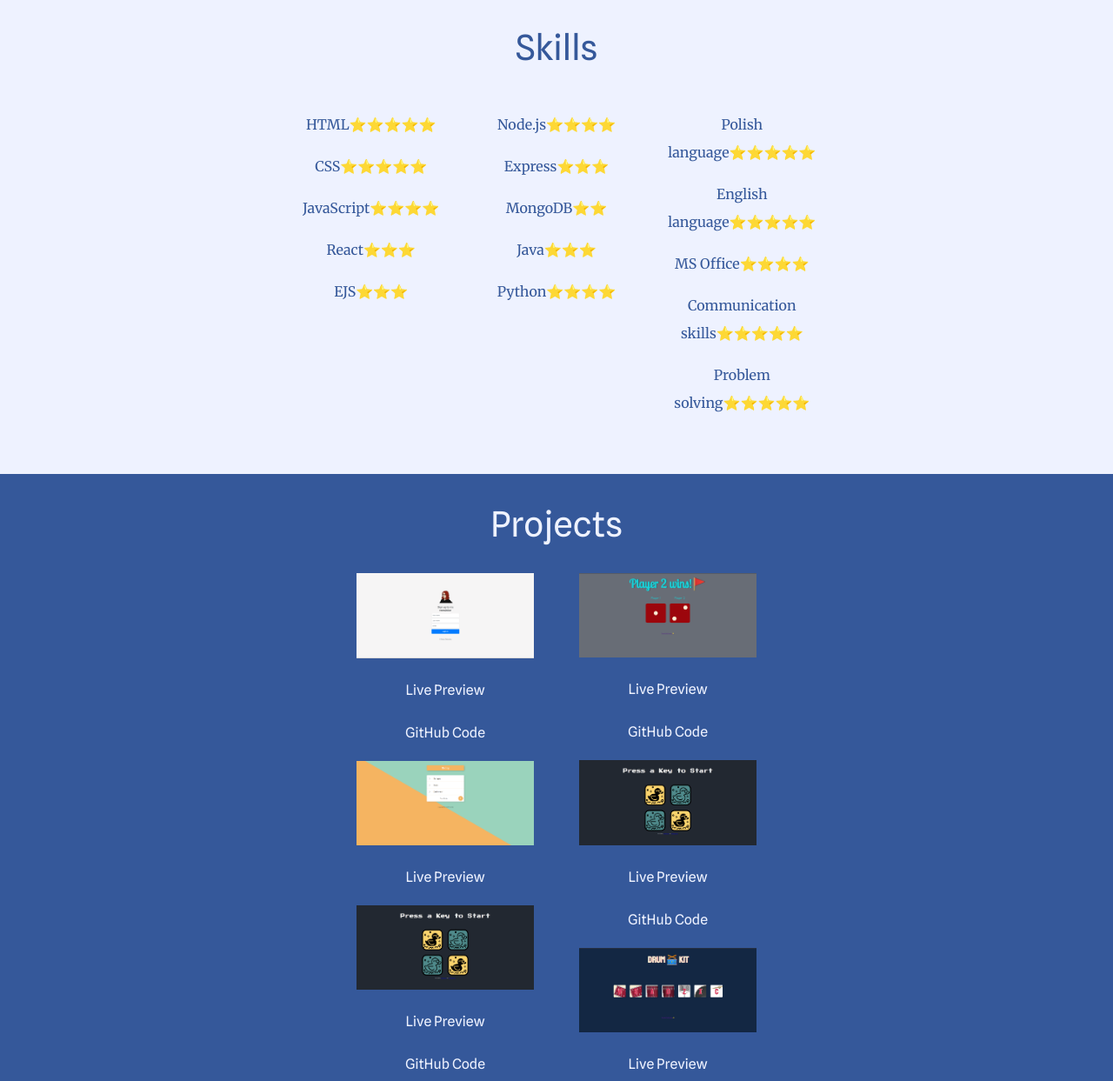
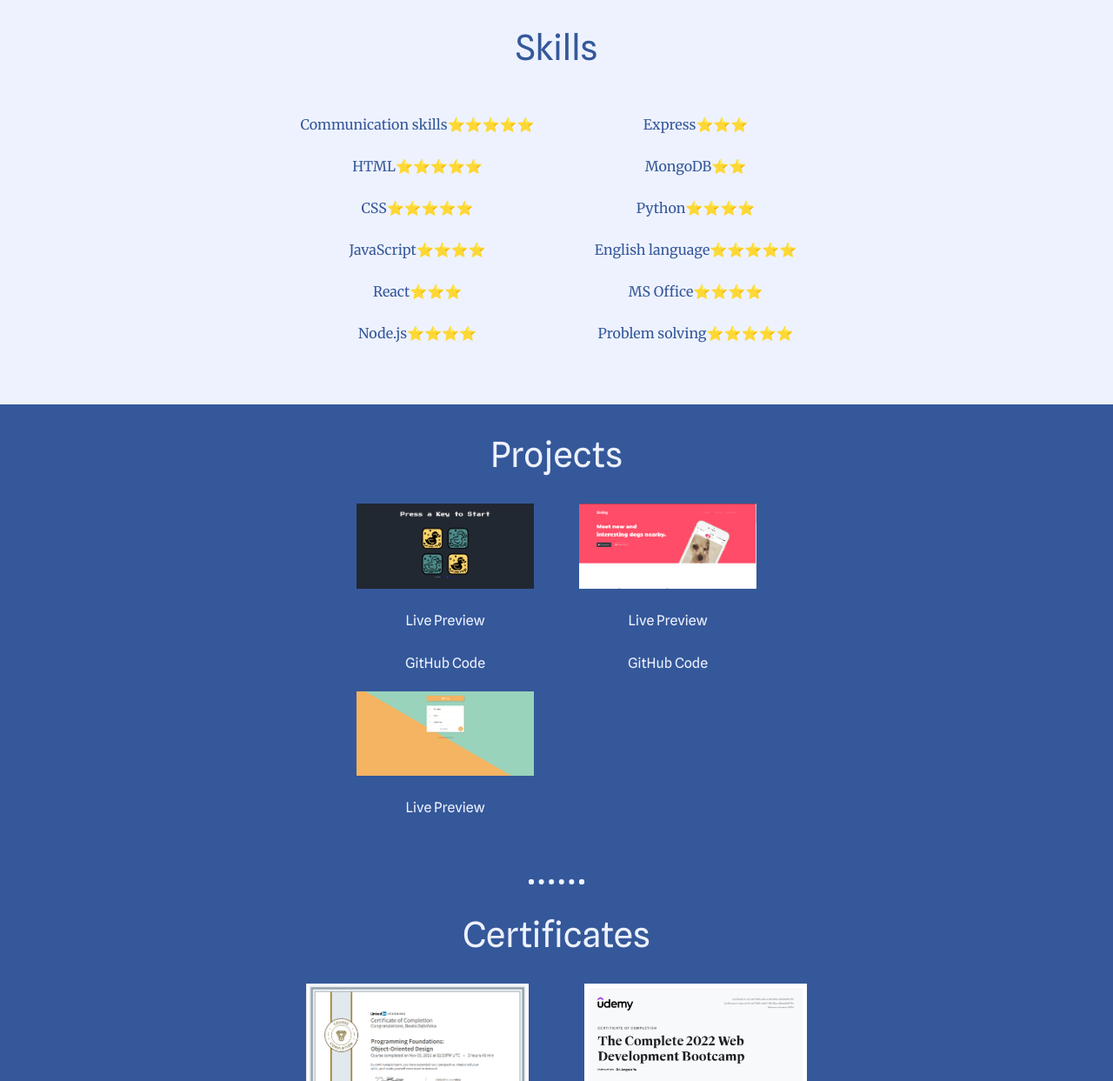
Before and after one commit to bdebinska/personal-website, a plain HTML site: page index.html in a window 1280 px wide. Shown: the part 1140-2383 px from the top of the page at 87% size. Drawn offline with Linux system fonts and the light colour scheme.

Commit message:
Change layout

```diff
--- a/css/styles.css
+++ b/css/styles.css
@@ -6,7 +6,7 @@ body {
   font-family: 'Merriweather', serif;
   background-color: #35589A;
   color: #EEF2FF;
-
+  box-sizing: border-box;
 }
 
 /*nav {
@@ -63,8 +63,8 @@ a:hover {
 }
 
 #skills {
+  width: 50%;
   margin: auto;
-  width: 50%;
 }
 
 #projects {
@@ -102,13 +102,8 @@ a:hover {
   color: #35589A;
 }
 
-
-.container {
+.main-container {
   display: flex;
-}
-
-.column-33 {
-  flex: 33.33%;
 }
 
 .column-50 {
--- a/index.html
+++ b/index.html
@@ -8,6 +8,7 @@
   <link rel="icon" href="images/favicon.png">
   <link rel="preconnect" href="https://fonts.googleapis.com">
   <link rel="preconnect" href="https://fonts.gstatic.com" crossorigin>
+  <script src="script.js"></script>
   <link href="https://fonts.googleapis.com/css2?family=Lobster+Two&family=Merriweather&family=Spline+Sans&display=swap" rel="stylesheet">
 </head>
 
@@ -40,26 +41,21 @@
 
     <div id="skills">
       <h2>Skills</h2>
-      <div class="container">
-        <div class="column-33">
+      <div class="main-container">
+        <div class="column-50">
+          <p>Communication skills⭐⭐⭐⭐⭐</p>
           <p>HTML⭐⭐⭐⭐⭐</p>
           <p>CSS⭐⭐⭐⭐⭐</p>
           <p>JavaScript⭐⭐⭐⭐</p>
           <p>React⭐⭐⭐</p>
-          <p>EJS⭐⭐⭐</p>
+          <p>Node.js⭐⭐⭐⭐</p>
         </div>
-        <div class="column-33">
-          <p>Node.js⭐⭐⭐⭐</p>
+        <div class="column-50">
           <p>Express⭐⭐⭐</p>
           <p>MongoDB⭐⭐</p>
-          <p>Java⭐⭐⭐</p>
           <p>Python⭐⭐⭐⭐</p>
-        </div>
-        <div class="column-33">
-          <p>Polish language⭐⭐⭐⭐⭐</p>
           <p>English language⭐⭐⭐⭐⭐</p>
           <p>MS Office⭐⭐⭐⭐</p>
-          <p>Communication skills⭐⭐⭐⭐⭐</p>
           <p>Problem solving⭐⭐⭐⭐⭐</p>
         </div>
       </div>
@@ -72,28 +68,19 @@
 
     <div id="projects">
       <h2>Projects</h2>
-      <div class="container">
+      <div class="main-container">
         <div class="column-50">
-          <img class="img" src="images/newsletter.png" alt="newsletter website">
-          <p><a href="https://stormy-cove-14061.herokuapp.com/">Live Preview</a></p>
-          <p><a href="https://github.com/bdebinska/newsletter_signup">GitHub Code</a></p>
-          <img class="img" src="images/todo.png" alt="todo list website">
-          <p><a href="https://afternoon-beyond-57517.herokuapp.com/">Live Preview</a></p>
           <img class="img" src="images/simon.png" alt="simon game website">
           <p><a href="https://bdebinska.github.io/Simon-Game/">Live Preview</a></p>
           <p><a href="https://github.com/bdebinska/Simon-Game">GitHub Code</a></p>
+          <img class="img" src="images/todo.png" alt="todo list website">
+          <p><a href="https://afternoon-beyond-57517.herokuapp.com/">Live Preview</a></p>
         </div>
         <div class="column-50">
-          <img class="img" src="images/dicee.png" alt="dicee game website">
-          <p><a href="https://bdebinska.github.io/The-Dicee-Game/">Live Preview</a></p>
-          <p><a href="https://github.com/bdebinska/The-Dicee-Game">GitHub Code</a></p>
-          <img class="img" src="images/simon.png" alt="tindog website">
+          <img class="img" src="images/tindog.png" alt="tindog website">
           <p><a href="https://bdebinska.github.io/TinDog/">Live Preview</a></p>
           <p><a href="https://github.com/bdebinska/TinDog">GitHub Code</a></p>
-          <img class="img" src="images/drum.png" alt="drum kit website">
-          <p><a href="https://bdebinska.github.io/Drum-Kit/">Live Preview</a></p>
-          <p><a href="https://github.com/bdebinska/Drum-Kit">GitHub Code</a></p>
-          </div>
+        </div>
       </div>
     </div>
 
@@ -101,7 +88,7 @@
 
     <div id="certificates">
       <h2>Certificates</h2>
-      <div class="container">
+      <div class="main-container">
         <div class="column-50">
           <img class="img" src="images/certificate-linkedin.png" alt="programming foundation: object-oriented design certificate">
           <p>Programming Foundation: Object-Oriented Design LinkedIn Course</p>
@@ -137,14 +124,14 @@
 
     <div id="contact">
       <h2>Contact</h2>
-      <div class="container">
+      <div class="main-container">
         <div class="column-50">
-          <p><img class="icon" src="images/gmail.svg" alt="Gmail logo"><a class="contact-link" href="mailto:bea.debinska@gmail.com">Email</a></p>
-          <p><img class="icon" src="images/github.svg" alt="GitHub logo"><a class="contact-link" href="https://github.com/bdebinska">GitHub</a></p>
+          <p><a class="contact-link" href="mailto:bea.debinska@gmail.com"><img class="icon" src="images/gmail.svg" alt="Gmail logo"></a></p>
+          <p><a class="contact-link" href="https://github.com/bdebinska"><img class="icon" src="images/github.svg" alt="GitHub logo"></a></p>
         </div>
         <div class="column-50">
-          <p><img class="icon" src="images/linkedin.svg" alt="LinkedIn logo"><a class="contact-link" href="https://www.linkedin.com/in/bdebinska/">LinkedIn</a></p>
-          <p><img class="icon" src="images/messenger.svg" alt="Messenger logo"><a class="contact-link" href="https://www.m.me/beata.debinska.58">Messenger</a></p>
+          <p><a class="contact-link" href="https://www.linkedin.com/in/bdebinska/"><img class="icon" src="images/linkedin.svg" alt="LinkedIn logo"></a></p>
+          <p><a class="contact-link" href="https://www.m.me/beata.debinska.58"><img class="icon" src="images/messenger.svg" alt="Messenger logo"></a></p>
         </div>
       </div>
     </div>
```
